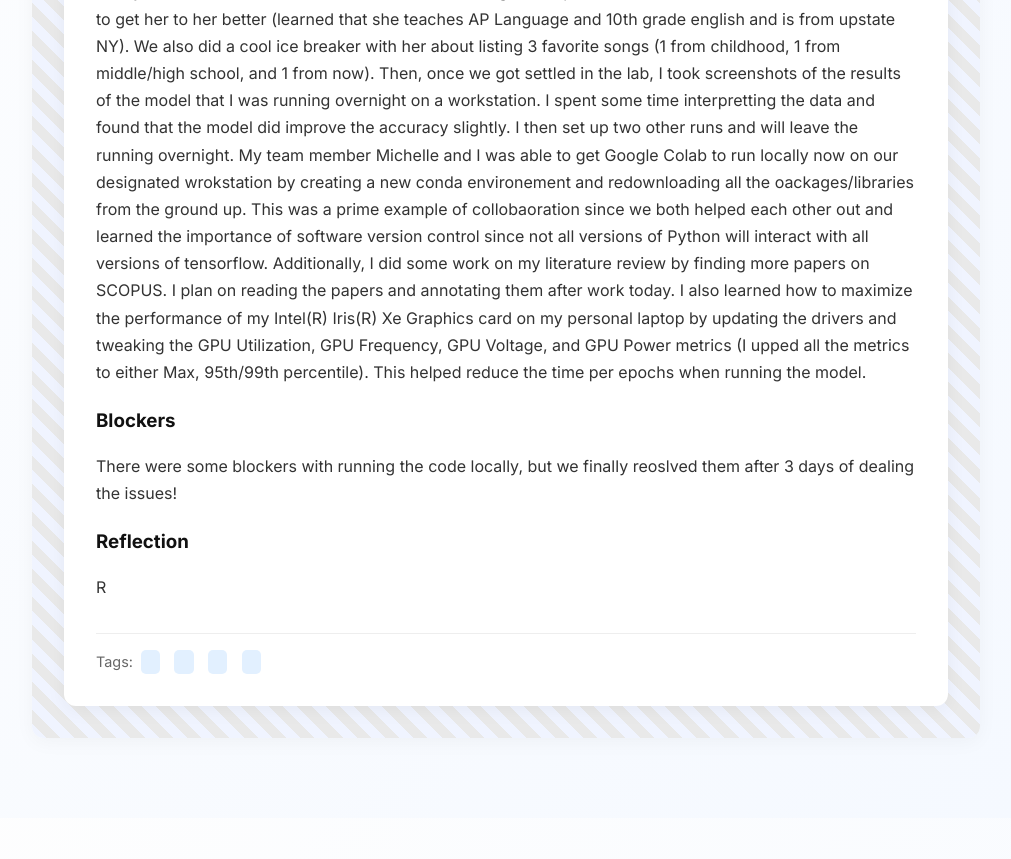
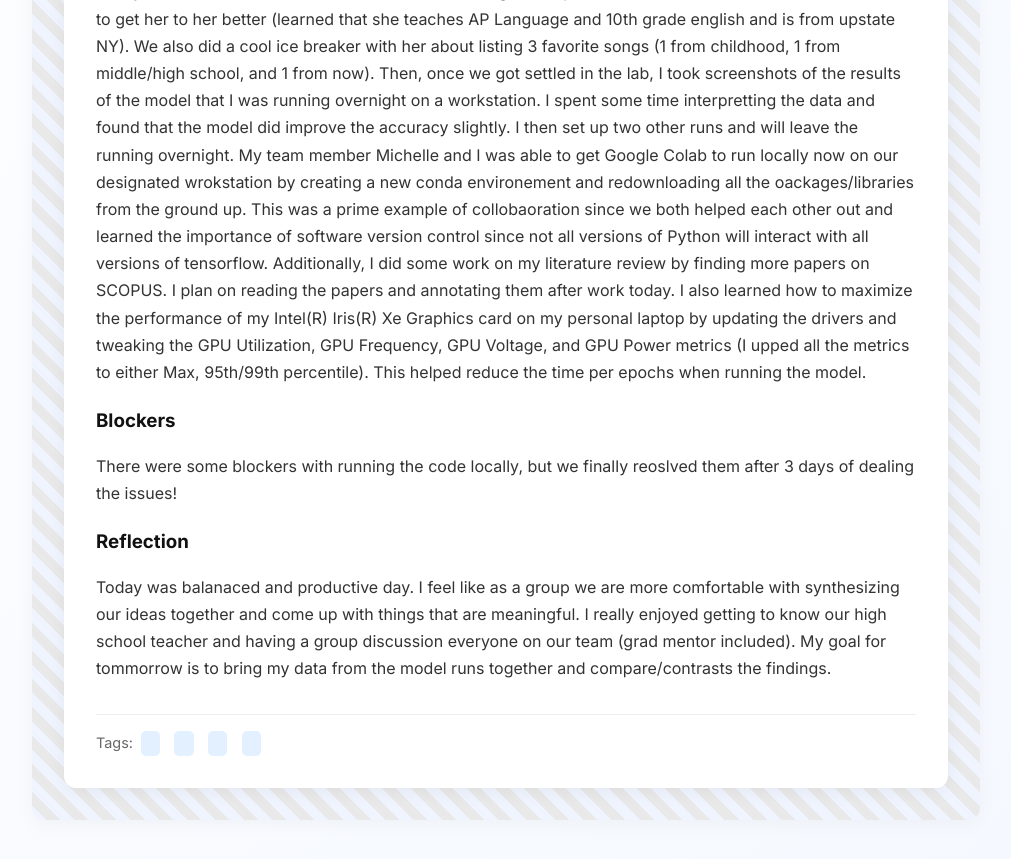
Before and after one commit to yusratmiah/yusratmiah.github.io, a Jekyll site: the page built from _posts/2025-06-20-day-19.md, in a window 1280 px wide and 900 px high, scrolled down 771 px. Shown: the top 859 px of the window, without its empty margins (260-1271 px from the left). Built offline with Jekyll 4.4.1, drawn with Linux system fonts in a browser that asks for light colours; before the commit the page ends 1589 px from its top, so only the background shows below that.

Commit message:
Update 2025-06-20-day-19.md

```diff
--- a/_posts/2025-06-20-day-19.md
+++ b/_posts/2025-06-20-day-19.md
@@ -13,7 +13,7 @@ blockers: |
   There were some blockers with running the code locally, but we finally reoslved them after 3 days of dealing the issues!
 
 reflection: |
-  R
+  Today was balanaced and productive day. I feel like as a group we are more comfortable with synthesizing our ideas together and come up with things that are meaningful. I really enjoyed getting to know our high school teacher and having a group discussion everyone on our team (grad mentor included). My goal for tommorrow is to bring my data from the model runs together and compare/contrasts the findings.
 
 
 ---
```
